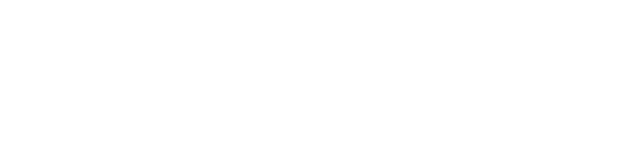
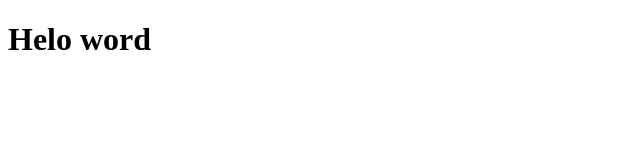
Before and after one commit to Alex-van-Bet/project, a plain HTML site: page index.html in a window 1280 px wide. Shown: the whole page, without its empty margins (0-640 px from the left). Drawn offline with Linux system fonts and the light colour scheme.

Commit message:
second commit

```diff
--- a/index.html
+++ b/index.html
@@ -6,6 +6,7 @@
     <title>Document</title>
 </head>
 <body>
+    <h1>Helo word</h1>
     <script src="script.js">
     </script>
 </body>
```
